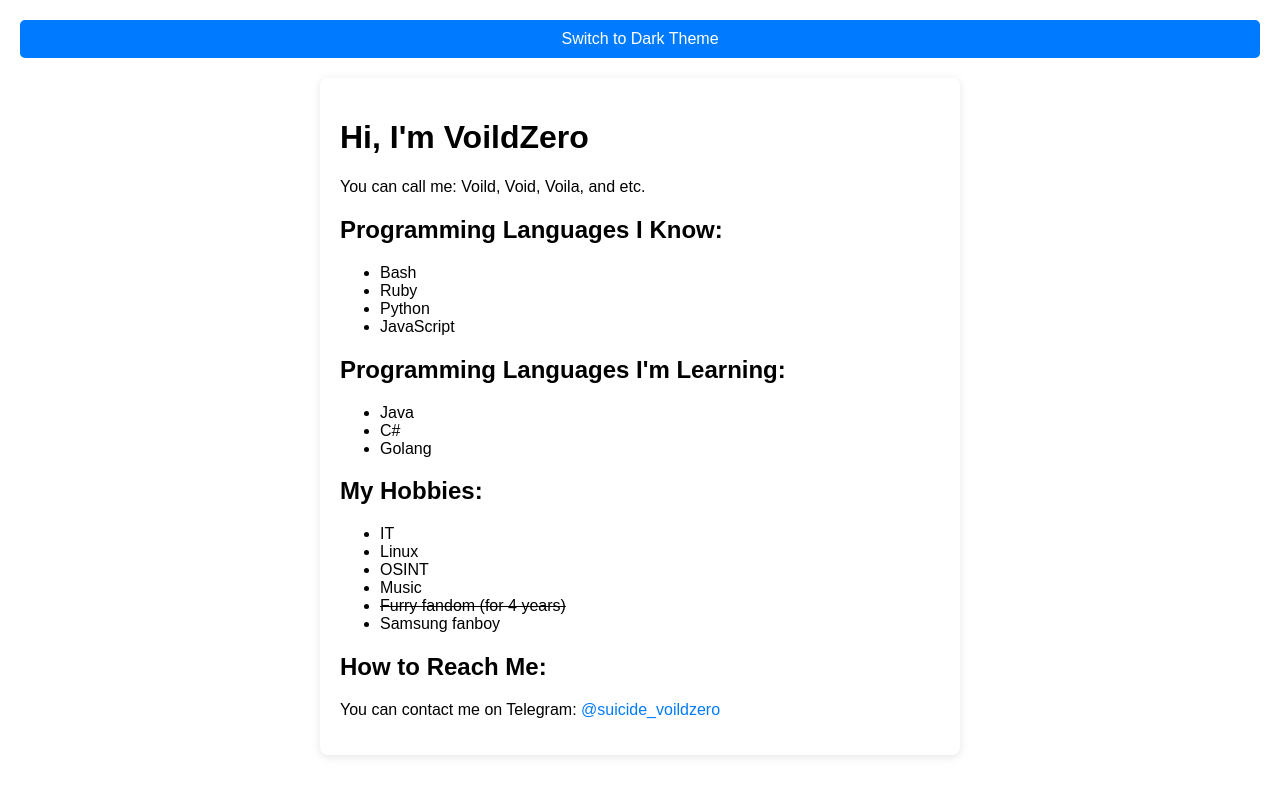
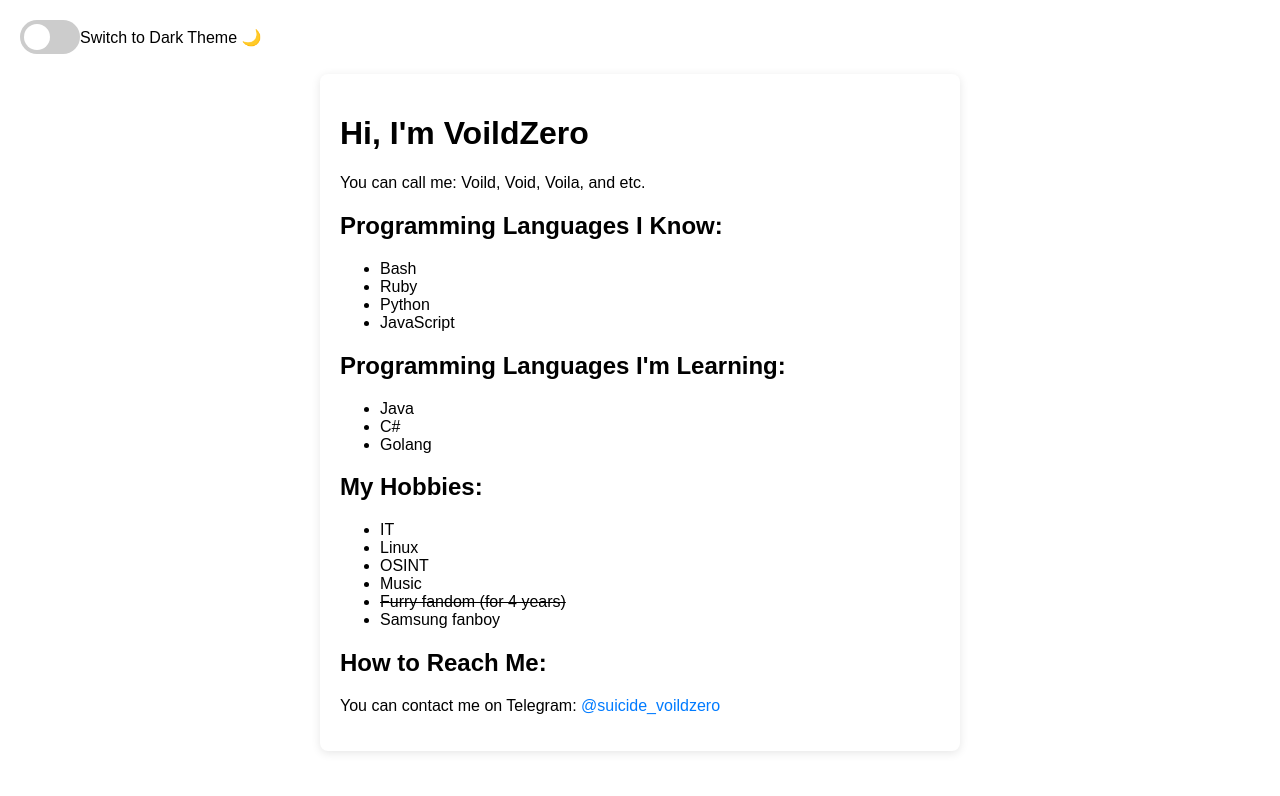
Before and after one commit to voildzero/voildzero.bio.github.io, a plain HTML site: page index.html in a window 1280 px wide. Drawn offline with Linux system fonts and the light colour scheme.

Commit message:
Add files via upload

```diff
--- a/index.html
+++ b/index.html
@@ -47,18 +47,49 @@
             background: #444;
             box-shadow: 0 2px 10px rgba(255, 255, 255, 0.1);
         }
-        .toggle-switch {
+        .toggle-container {
+            display: flex;
+            align-items: center;
             margin-bottom: 20px;
+        }
+        .toggle {
+            position: relative;
+            display: inline-block;
+            width: 60px;
+            height: 34px;
+        }
+        .toggle input {
+            opacity: 0;
+            width: 0;
+            height: 0;
+        }
+        .slider {
+            position: absolute;
             cursor: pointer;
-            padding: 10px;
+            top: 0;
+            left: 0;
+            right: 0;
+            bottom: 0;
+            background-color: #ccc;
+            transition: .4s;
+            border-radius: 34px;
+        }
+        .slider:before {
+            position: absolute;
+            content: "";
+            height: 26px;
+            width: 26px;
+            left: 4px;
+            bottom: 4px;
+            background-color: white;
+            transition: .4s;
+            border-radius: 50%;
+        }
+        input:checked + .slider {
             background-color: #007BFF;
-            color: white;
-            text-align: center;
-            border-radius: 5px;
-            transition: background-color 0.3s;
         }
-        .toggle-switch:hover {
-            background-color: #0056b3;
+        input:checked + .slider:before {
+            transform: translateX(26px);
         }
         .strikethrough {
             text-decoration: line-through;
@@ -67,8 +98,12 @@
 </head>
 <body>
 
-<div class="toggle-switch" id="theme-toggle">
-    Switch to Dark Theme
+<div class="toggle-container">
+    <label class="toggle">
+        <input type="checkbox" id="theme-toggle">
+        <span class="slider"></span>
+    </label>
+    <span id="toggle-label">Switch to Dark Theme 🌙</span>
 </div>
 
 <div class="container">
@@ -106,10 +141,11 @@
 <script>
     const themeToggle = document.getElementById('theme-toggle');
     const body = document.body;
+    const toggleLabel = document.getElementById('toggle-label');
 
-    themeToggle.addEventListener('click', () => {
+    themeToggle.addEventListener('change', () => {
         body.classList.toggle('dark');
-        themeToggle.textContent = body.classList.contains('dark') ? 'Switch to Light Theme ☀️' : 'Switch to Dark Theme 🌙';
+        toggleLabel.textContent = body.classList.contains('dark') ? ' Switch to Light Theme ☀️' : ' Switch to Dark Theme 🌙';
     });
 
 </script>
```
